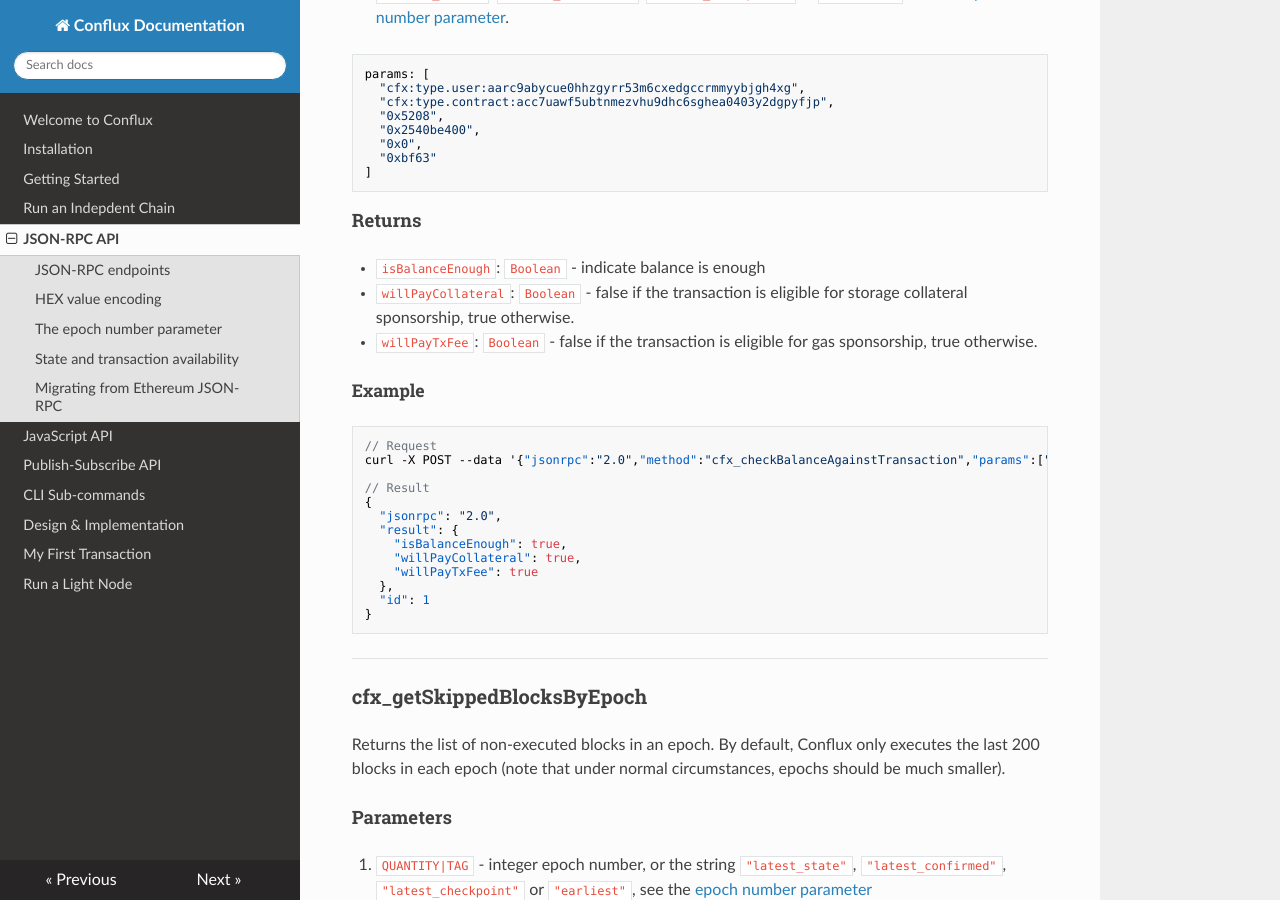
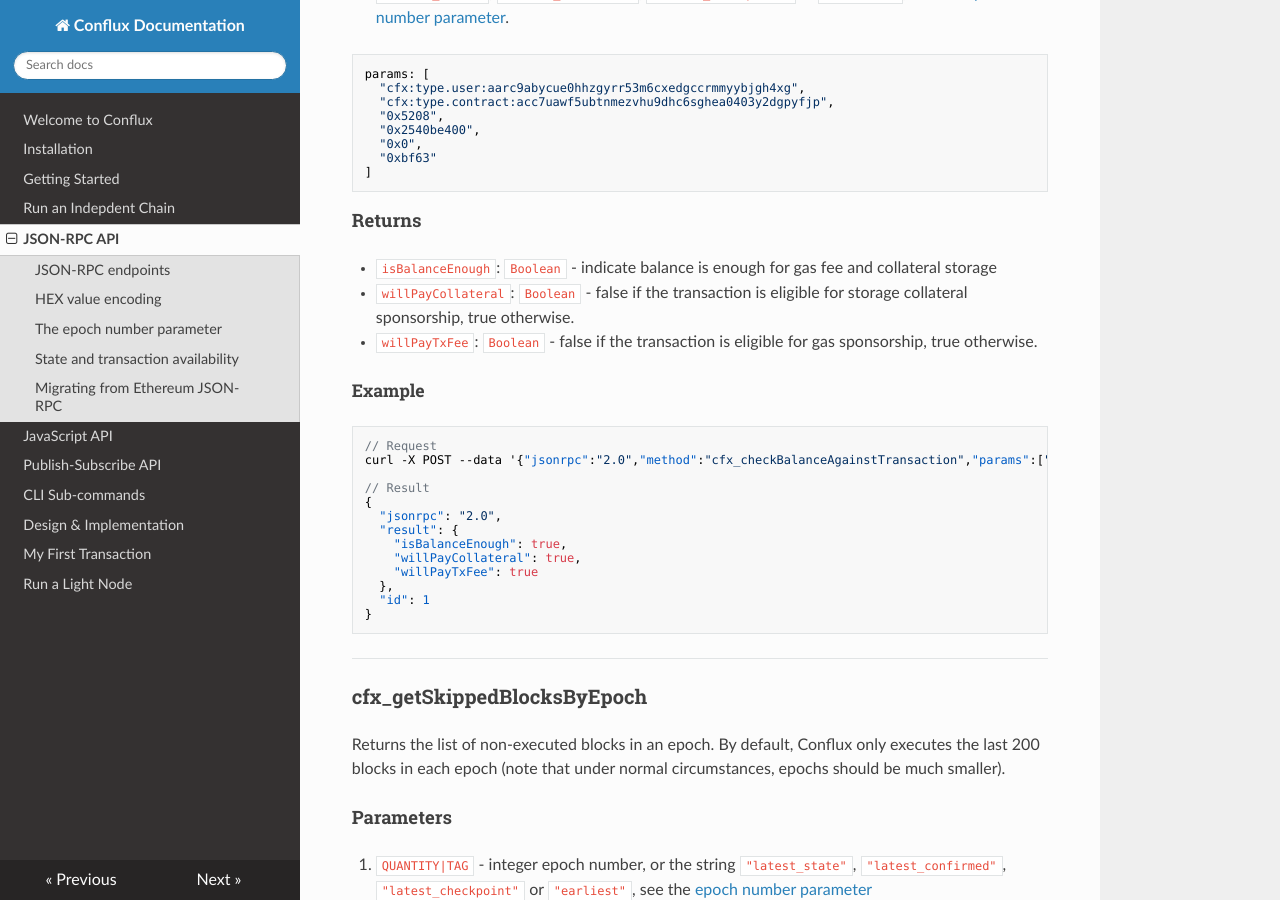
Before and after one commit to Conflux-Chain/conflux-doc, an MkDocs documentation site: the page built from docs/json-rpc.md, in a window 1280 px wide and 900 px high, scrolled down 27703 px. Built offline with MkDocs 1.6.1, drawn with Linux system fonts in a browser that asks for light colours; nearby versions of some CDN libraries.

Commit message:
Update json-rpc.md

```diff
--- a/docs/json-rpc.md
+++ b/docs/json-rpc.md
@@ -1279,7 +1279,7 @@ params: [
 
 #### Returns
 
-* `isBalanceEnough`: `Boolean` - indicate balance is enough
+* `isBalanceEnough`: `Boolean` - indicate balance is enough for gas fee and collateral storage
 * `willPayCollateral`: `Boolean` - false if the transaction is eligible for storage collateral sponsorship, true otherwise.
 * `willPayTxFee`: `Boolean` - false if the transaction is eligible for gas sponsorship, true otherwise.
 
```
